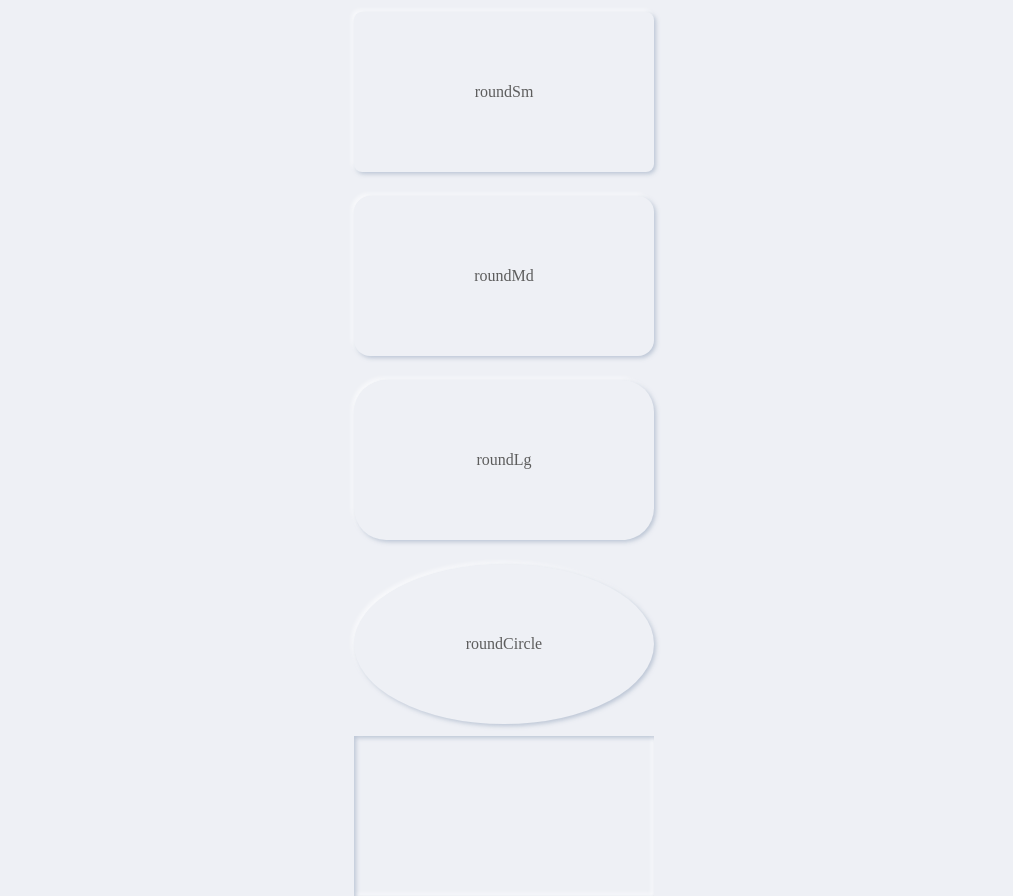
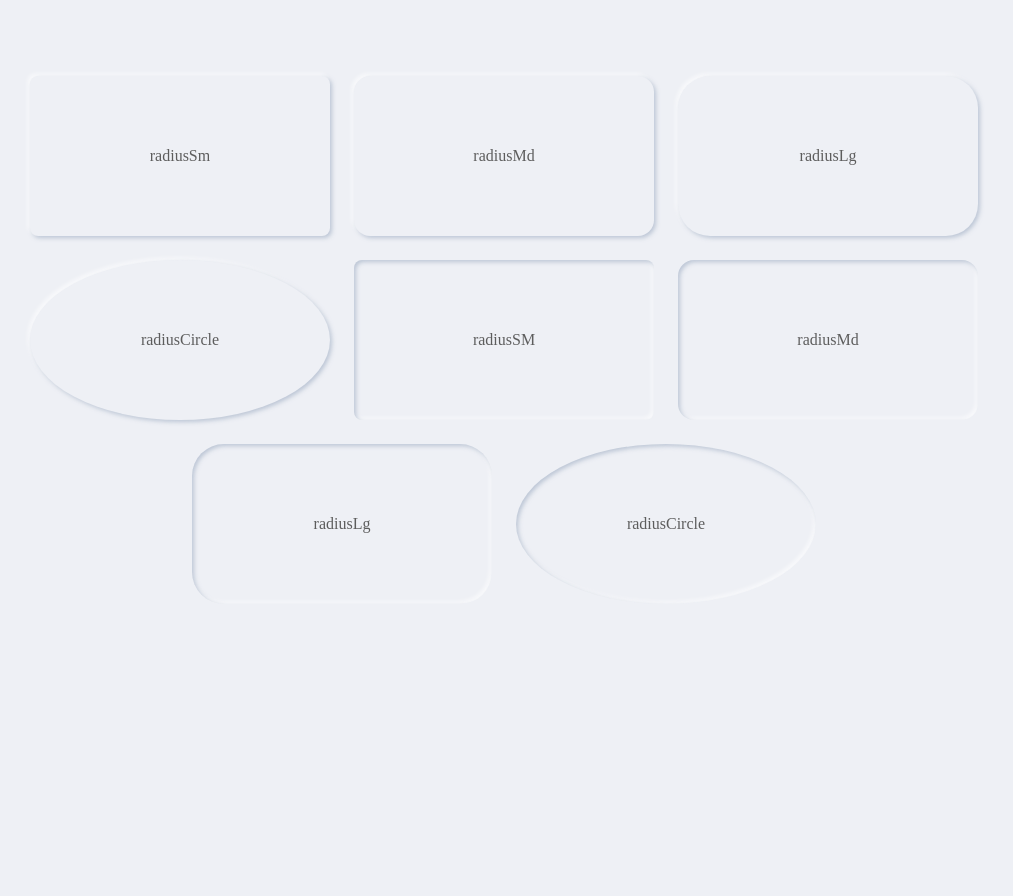
Before and after one commit to UMASHIBA1/neumorphism-ui-library, a React (Create React App) app: page / in a window 1280 px wide. Shown: the whole page, without its empty margins (136-1149 px from the left). After the commit the page ends 800 px from the top, so only its background shows below. Built offline with nearby package versions, Linux system fonts and the light colour scheme.

Commit message:
mod: Exampleの表示のさせ方を変更

```diff
--- a/src/Home.tsx
+++ b/src/Home.tsx
@@ -5,19 +5,27 @@ import InsetBox from "./examples/InsetBox";
 import NormalBox from "./examples/NormalBox";
 
 const Wrapper = styled.div`
-  display: grid;
-  justify-items: center;
-  align-items: center;
+  display: flex;
+  flex-direction: row;
+  flex-wrap: wrap;
   width: 100%;
+  justify-content: center;
+  margin-top: 64px;
+  > * {
+    margin: 12px;
+  }
 `;
 const Home = () => {
   return (
     <Wrapper>
-      <NormalBox cssProps={radiusSm}>roundSm</NormalBox>
-      <NormalBox cssProps={radiusMd}>roundMd</NormalBox>
-      <NormalBox cssProps={radiusLg}>roundLg</NormalBox>
-      <NormalBox cssProps={radiusCircle}>roundCircle</NormalBox>
-      <InsetBox />
+      <NormalBox cssProps={radiusSm}>radiusSm</NormalBox>
+      <NormalBox cssProps={radiusMd}>radiusMd</NormalBox>
+      <NormalBox cssProps={radiusLg}>radiusLg</NormalBox>
+      <NormalBox cssProps={radiusCircle}>radiusCircle</NormalBox>
+      <InsetBox cssProps={radiusSm}>radiusSM</InsetBox>
+      <InsetBox cssProps={radiusMd}>radiusMd</InsetBox>
+      <InsetBox cssProps={radiusLg}>radiusLg</InsetBox>
+      <InsetBox cssProps={radiusCircle}>radiusCircle</InsetBox>
     </Wrapper>
   );
 };
--- a/src/examples/InsetBox.tsx
+++ b/src/examples/InsetBox.tsx
@@ -1,15 +1,25 @@
-import React from "react";
-import styled from "styled-components";
+import React, { ReactNode } from "react";
+import styled, { FlattenSimpleInterpolation } from "styled-components";
+import { centerPutChildren } from "../cssProps/centerPutChildren";
 import { bgColor } from "../cssProps/colors";
 import { insetShadow } from "../cssProps/shadow";
 
-const Wrapper = styled.div`
+interface Props {
+  cssProps?: string | FlattenSimpleInterpolation;
+  children?: ReactNode;
+}
+
+const Wrapper = styled.div<Props>`
   width: 300px;
   height: 160px;
   ${insetShadow(2)}
   ${bgColor}
+  ${centerPutChildren}
+  ${({ cssProps }) => cssProps}
 `;
 
-const InsetBox: React.FC = () => <Wrapper></Wrapper>;
+const InsetBox: React.FC<Props> = ({ cssProps, children }) => (
+  <Wrapper cssProps={cssProps}>{children}</Wrapper>
+);
 
 export default InsetBox;
--- a/src/examples/NormalBox.tsx
+++ b/src/examples/NormalBox.tsx
@@ -1,6 +1,5 @@
 import React, { ReactNode } from "react";
 import styled, { FlattenSimpleInterpolation } from "styled-components";
-import { bgColor } from "../cssProps/colors";
 import { centerPutChildren } from "../cssProps/centerPutChildren";
 import { normalShadow } from "../cssProps/shadow";
 
@@ -12,9 +11,7 @@ interface Props {
 const Wrapper = styled.div<Props>`
   width: 300px;
   height: 160px;
-  margin: 12px;
   ${normalShadow(2)}
-  ${bgColor}
   ${centerPutChildren}
   ${({ cssProps }) => cssProps}
 `;
```
